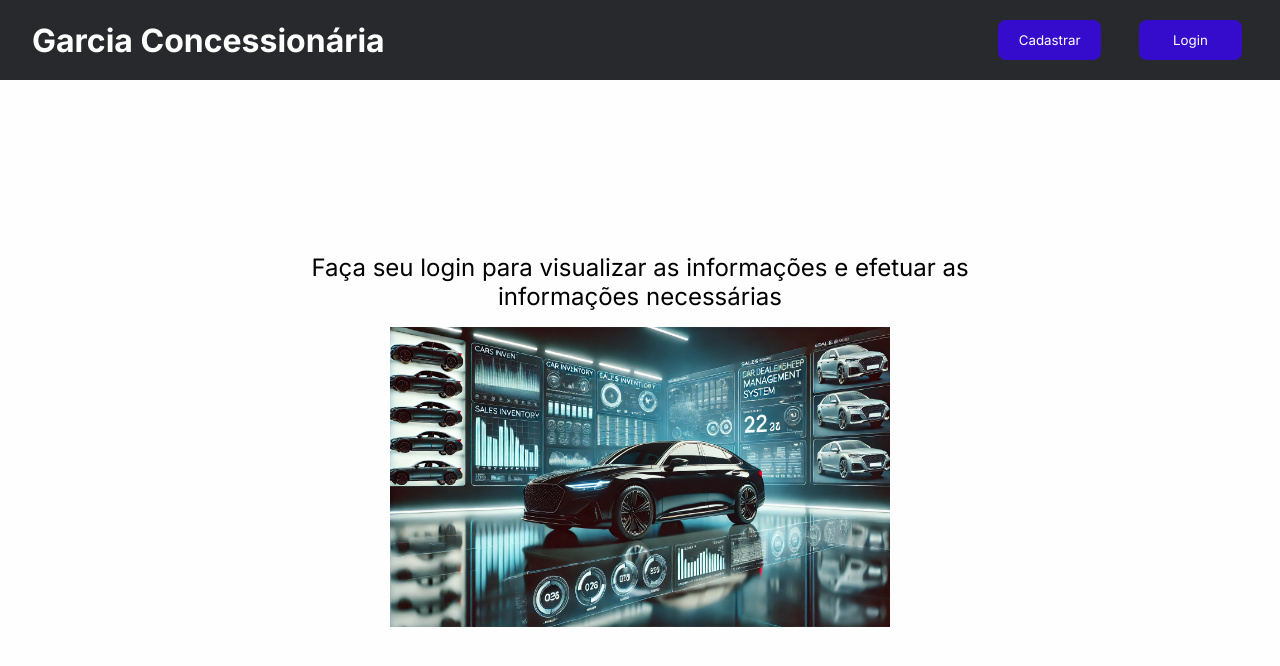
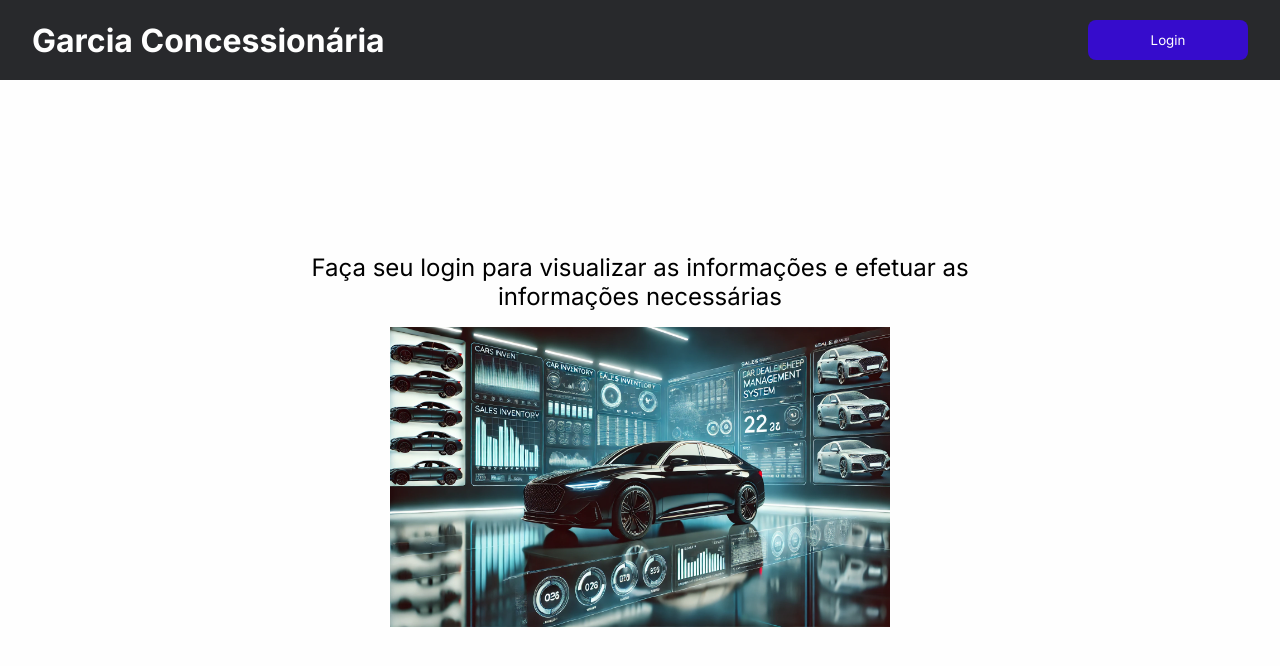
Before and after one commit to victorgarciadss/app-concessionaria, a Next.js app: page / in a window 1280 px wide. Shown: the top 666 px of the page. Built offline with nearby package versions, Linux system fonts and the light colour scheme.

Commit message:
Feat: add register employee to admin

```diff
--- a/src/components/header/Header.tsx
+++ b/src/components/header/Header.tsx
@@ -4,10 +4,12 @@ import { JSX, useContext } from 'react';
 import styles from './header.module.css';
 import Link from 'next/link';
 import { AuthContext } from '@/contexts/AuthProvider';
+import Cookies from 'js-cookie';
 
 export default function Header(): JSX.Element {
 
     const { validToken, logout } = useContext(AuthContext);
+    const role = Cookies.get("role");
 
     return (
         <header className={styles.header_container}>
@@ -15,25 +17,25 @@ export default function Header(): JSX.Element {
                 <h1 className={styles.title}>Garcia Concessionária</h1>
             </div>
 
-            <nav>
-                <ul className={styles.links}>
-                    <li>
-                        <Link href="" ><button className={styles.button}>Cadastrar</button></Link>
-                    </li>
-                    {validToken ? (
-                            <li>
-                                <Link href="/"> <button onClick={logout} className={styles.button}>Logout</button></Link>
-                            </li>
-                        ) :
-                        (
-                            <li>
-                                <Link href="/login" ><button  className={styles.button}>Login</button></Link>
-                            </li>
-                        )
-                    }
+            <div className={styles.links}>
+                {validToken ? (
+                        <>
+                            {role === "ROLE_ADMIN" &&
+                                <Link href={"/register"}>
+                                    <button className={styles.button}>Adicionar funcionário</button>
+                                </Link>
+                            }
 
-                </ul>
-            </nav>
+                            <Link href="/">
+                                <button onClick={logout} className={styles.button}>Logout</button>
+                            </Link>
+                        </>
+                    ) :
+                    (
+                        <Link href="/login" ><button className={styles.button}>Login</button></Link>
+                    )
+                }
+            </div>
         </header>
     )
 }
--- a/src/components/header/header.module.css
+++ b/src/components/header/header.module.css
@@ -14,17 +14,20 @@
 
 .links {
     display: flex;
-    min-width: 20rem;
     height: 100%;
-    justify-content: space-evenly;
     align-items: center;
+    justify-content: center;
+    gap: 2rem;
     list-style: none;
+    margin: 0 2rem;
 }
 
 .button {
     background-color: var(--accent);
     color: white;
-    min-width: 6.4rem;
+    min-width: 10rem;
+    width: 100%;
+    max-width: 12rem;
     height: 40px;
     cursor: pointer;
     border-radius: 8px;
--- a/src/components/sidebar/Sidebar.tsx
+++ b/src/components/sidebar/Sidebar.tsx
@@ -24,7 +24,7 @@ export default function Sidebar(): JSX.Element {
                     </Link>
                 </li>
 
-                <li >
+                <li>
                     <Link href={"/dashboard/sales"} className={styles.element_list}>
                         <BsGraphUpArrow className={styles.icon} />
                         <span>Vendas realizadas</span>
--- a/src/components/table/CustomTable.tsx
+++ b/src/components/table/CustomTable.tsx
@@ -70,7 +70,7 @@ export default function CustomTable({ columns }: CustomTableProps) {
 
   return (
     <Paper sx={{ width: '70%', overflow: 'hidden', margin: "2rem", maxHeight: 600 }}>
-      <TableContainer sx={{ maxHeight: 400 }}>
+      <TableContainer sx={{ maxHeight: 500 }}>
         <Table stickyHeader aria-label="sticky table">
           <TableHead>
             <TableRow>
```
